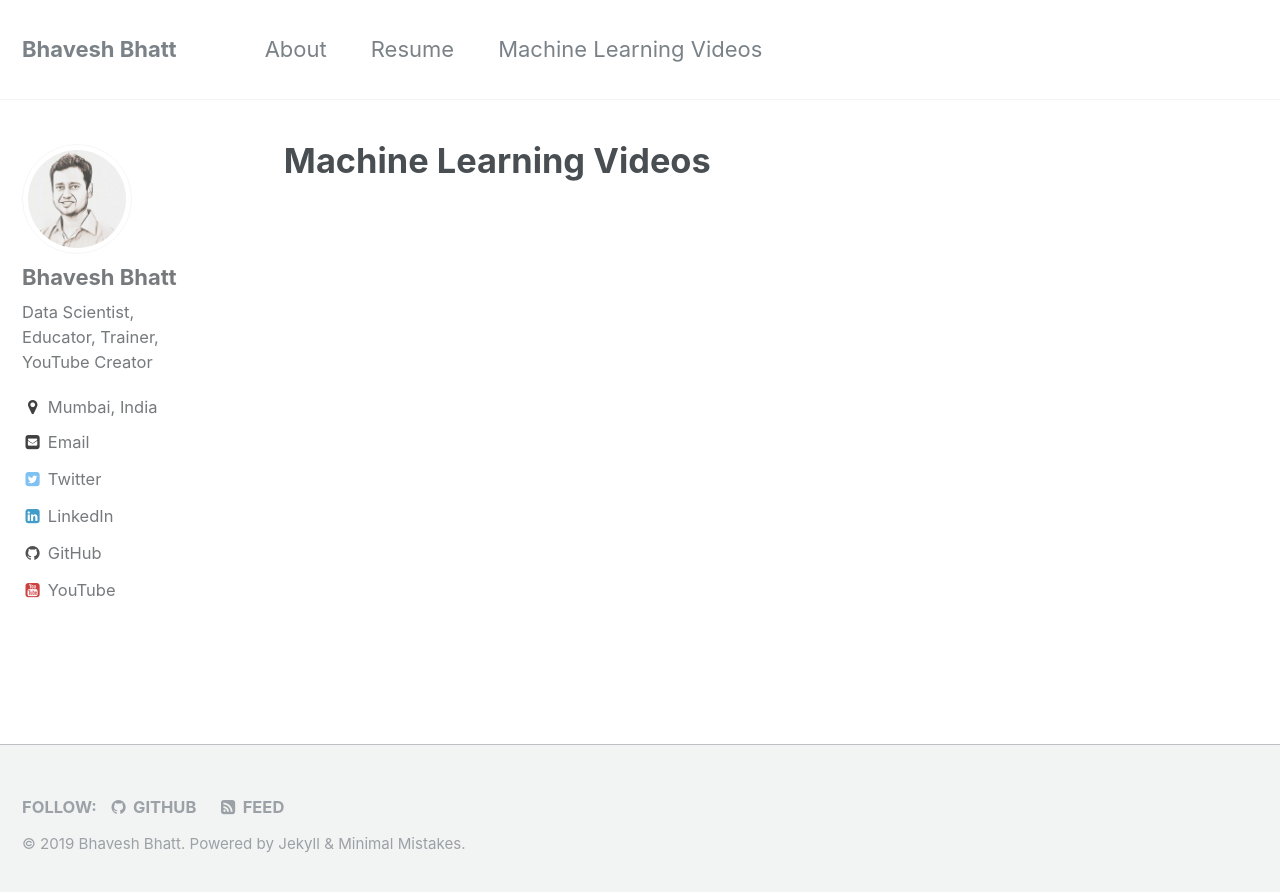
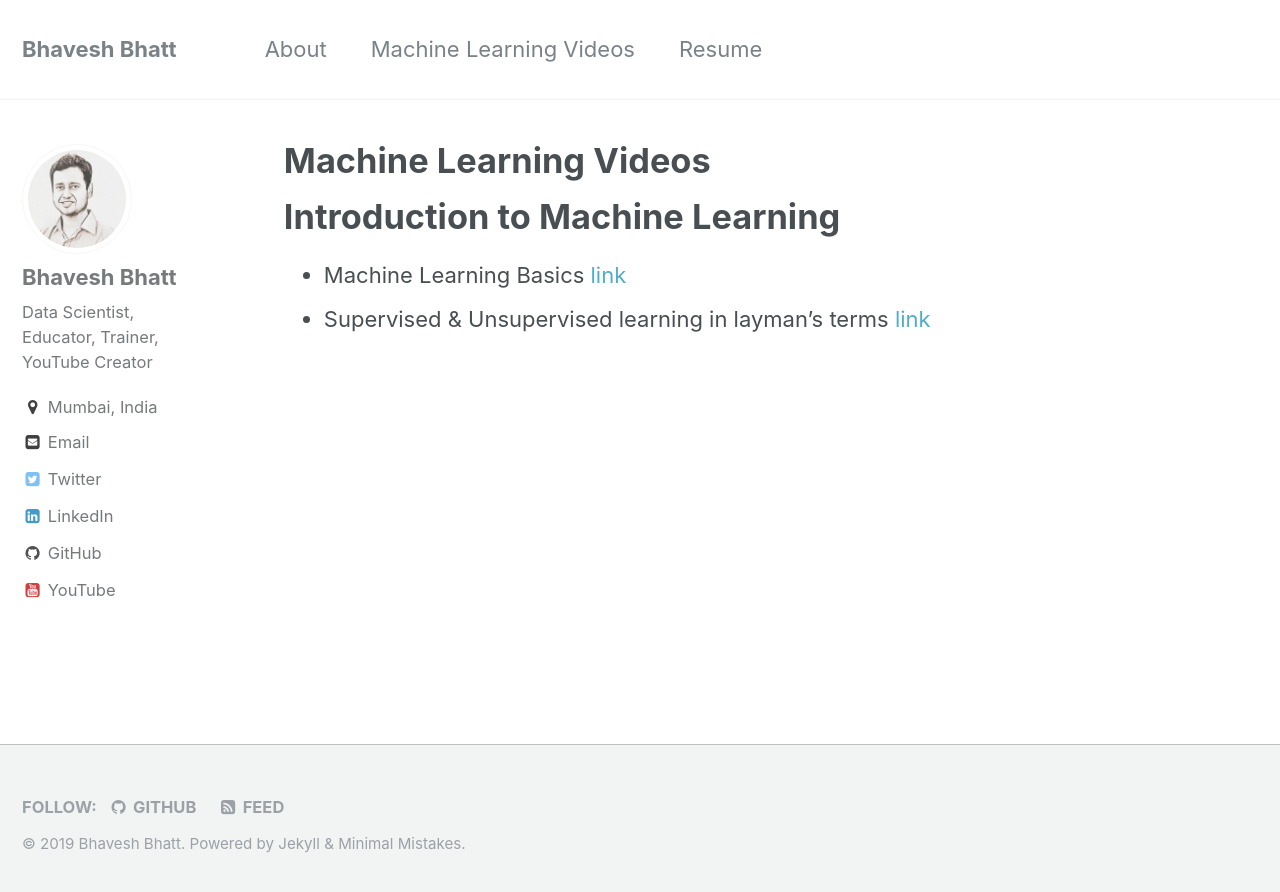
Before and after one commit to bhattbhavesh91/bhattbhavesh91.github.io, a Jekyll site: the page built from _pages/mlvideos.md, in a window 1280 px wide. Shown: the top 892 px of the page. Built offline with Jekyll 4.4.1, drawn with Linux system fonts in a browser that asks for light colours.

Commit message:
added mlvids markdown

```diff
--- a/_data/navigation.yml
+++ b/_data/navigation.yml
@@ -2,10 +2,10 @@
 main:
   - title: "About"
     url: /about/
+  - title: "Machine Learning Videos"
+    url: /mlvideos/
   - title: "Resume"
     url: /resume/
-  - title: "Machine Learning Videos"
-    url: /mlvideos/
   # - title: "Sample Posts"
   #   url: /year-archive/
   # - title: "Sample Collections"
--- a/_pages/mlvideos.md
+++ b/_pages/mlvideos.md
@@ -2,3 +2,9 @@
 permalink: /mlvideos/
 title: "Machine Learning Videos"
 ---
+
+Introduction to Machine Learning
+======
+
+* Machine Learning Basics [link](https://youtu.be/8qNPRAaQJJs){:target="_blank"}
+* Supervised & Unsupervised learning in layman's terms [link](https://youtu.be/pmQgq8S4jO8){:target="_blank"}
```
